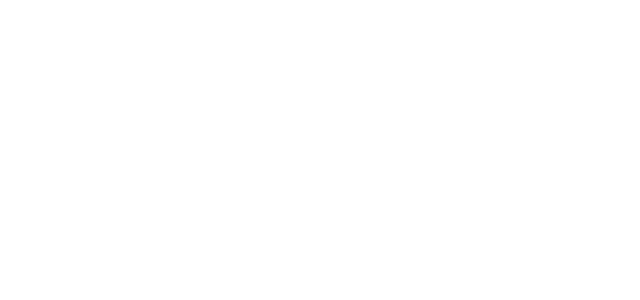
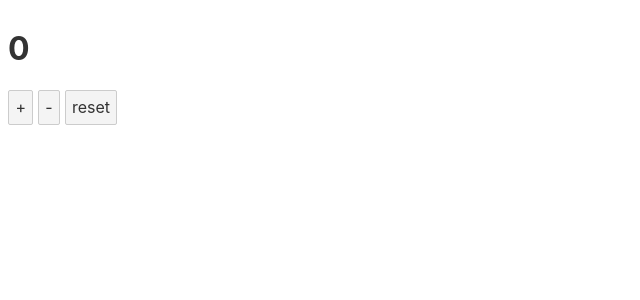
Before and after one commit to seongholim-11/all_svelte_practice, a Svelte app in the folder svelte-app/: page / in a window 1280 px wide. Shown: the top 300 px of the page, without its empty margins (0-640 px from the left). Built offline with nearby package versions, Linux system fonts and the light colour scheme.

Commit message:
커스텀 스토어 개념과 예제 1

```diff
--- a/svelte-app/src/App.svelte
+++ b/svelte-app/src/App.svelte
@@ -1,8 +1,9 @@
 <script>
-    import { get } from "svelte/store";
-    import { count, double, user } from "./store";
+    import { count } from "./count";
+</script>
 
-    console.log(get(count));
-    console.log(get(double));
-    console.log(get(user));
-</script>
+<h1>{$count}</h1>
+
+<button on:click={count.increment}>+</button>
+<button on:click={count.decrement}>-</button>
+<button on:click={count.reset}>reset</button>
--- /dev/null
+++ b/svelte-app/src/count.js
@@ -0,0 +1,12 @@
+import { writable } from "svelte/store";
+
+const { set, update, subscribe } = writable(0);
+
+export let count = {
+    set,
+    update,
+    subscribe,
+    increment: () => update((n) => n + 1),
+    decrement: () => update((n) => n - 1),
+    reset: () => set(0),
+};
--- a/svelte-app/src/store.js
+++ /dev/null
@@ -1,9 +0,0 @@
-import { writable, readable, derived } from "svelte/store";
-
-export let count = writable(1)
-export let double = derived(count, $count => $count * 2)
-export let user = readable({
-    name: 'Heropy',
-    age: 85,
-    email: 'thesecon@gmail.com'
-})
```
